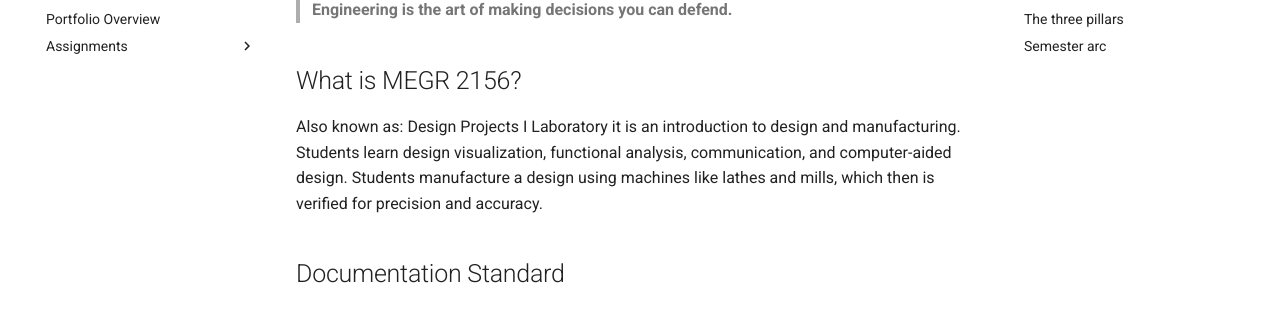
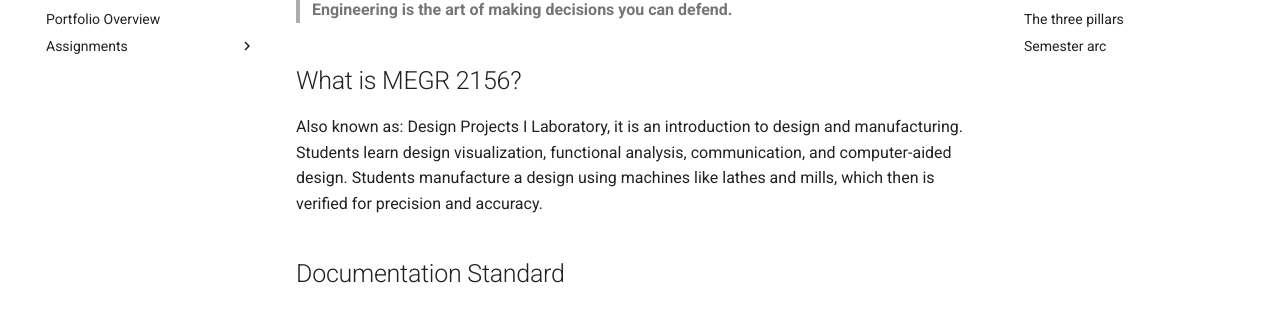
Before and after one commit to max-idhammar/Idhammar-MEGR2156-Portfolio, an MkDocs documentation site: the page built from docs/index.md, in a window 1280 px wide and 900 px high, scrolled down 344 px. Shown: the part 143-452 px from the top of the window. Built offline with MkDocs 1.6.1 and Material for MkDocs 9.7.7, drawn with Linux system fonts in a browser that asks for light colours.

Commit message:
Fix formatting in MEGR 2156 course description
Corrected the formatting of the course description for clarity.

```diff
--- a/docs/index.md
+++ b/docs/index.md
@@ -8,7 +8,7 @@ This site is the working record of my engineering design decisions across MEGR 2
 
 ## What is MEGR 2156?
 
-Also known as: Design Projects I Laboratory it is an introduction to design and manufacturing. Students learn design visualization, functional analysis, communication, and computer-aided design. Students manufacture a design using machines like lathes and mills, which then is verified for precision and accuracy.
+Also known as: Design Projects I Laboratory, it is an introduction to design and manufacturing. Students learn design visualization, functional analysis, communication, and computer-aided design. Students manufacture a design using machines like lathes and mills, which then is verified for precision and accuracy.
 
 ## Documentation Standard
 
```
